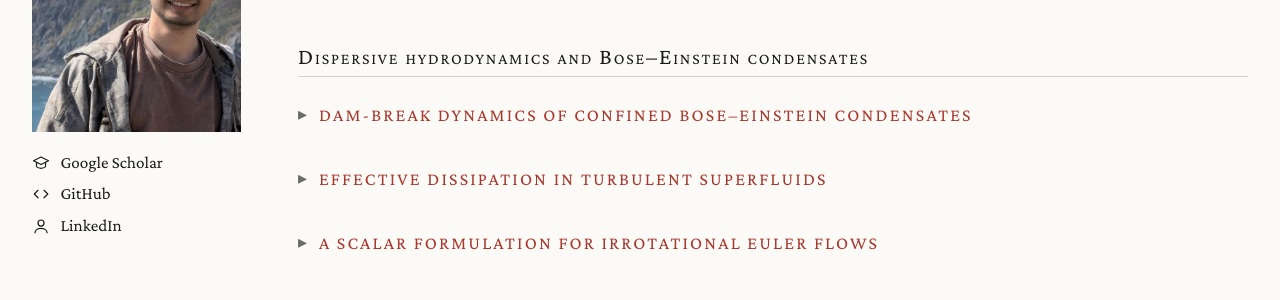
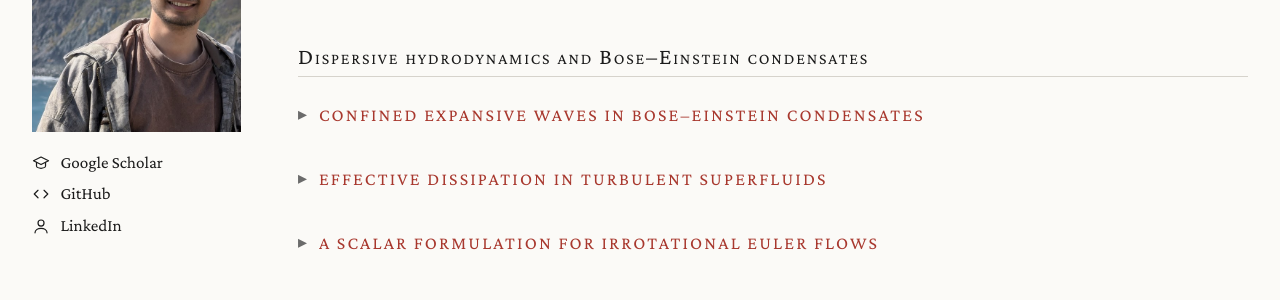
Before and after one commit to shashwatsharan/shashwatsharan.github.io, a Jekyll site: the page built from research.md, in a window 1280 px wide and 1123 px high. Shown: the part 536-836 px from the top of the window. Built offline with Jekyll 4.4.1, drawn with Linux system fonts in a browser that asks for light colours.

Commit message:
Rename topic to confined expansive waves

```diff
--- a/research.md
+++ b/research.md
@@ -10,7 +10,7 @@ Below I present some results and simulations from my research. Click a topic to
 ## Dispersive hydrodynamics and Bose–Einstein condensates
 
 <details class="topic" markdown="1">
-<summary>Dam-break dynamics of confined Bose–Einstein condensates</summary>
+<summary>Confined expansive waves in Bose–Einstein condensates</summary>
 
 A condensate released from one half of a harmonic trap expands into vacuum as a rarefaction wave, a dry dam break against the confining potential.
 
```
